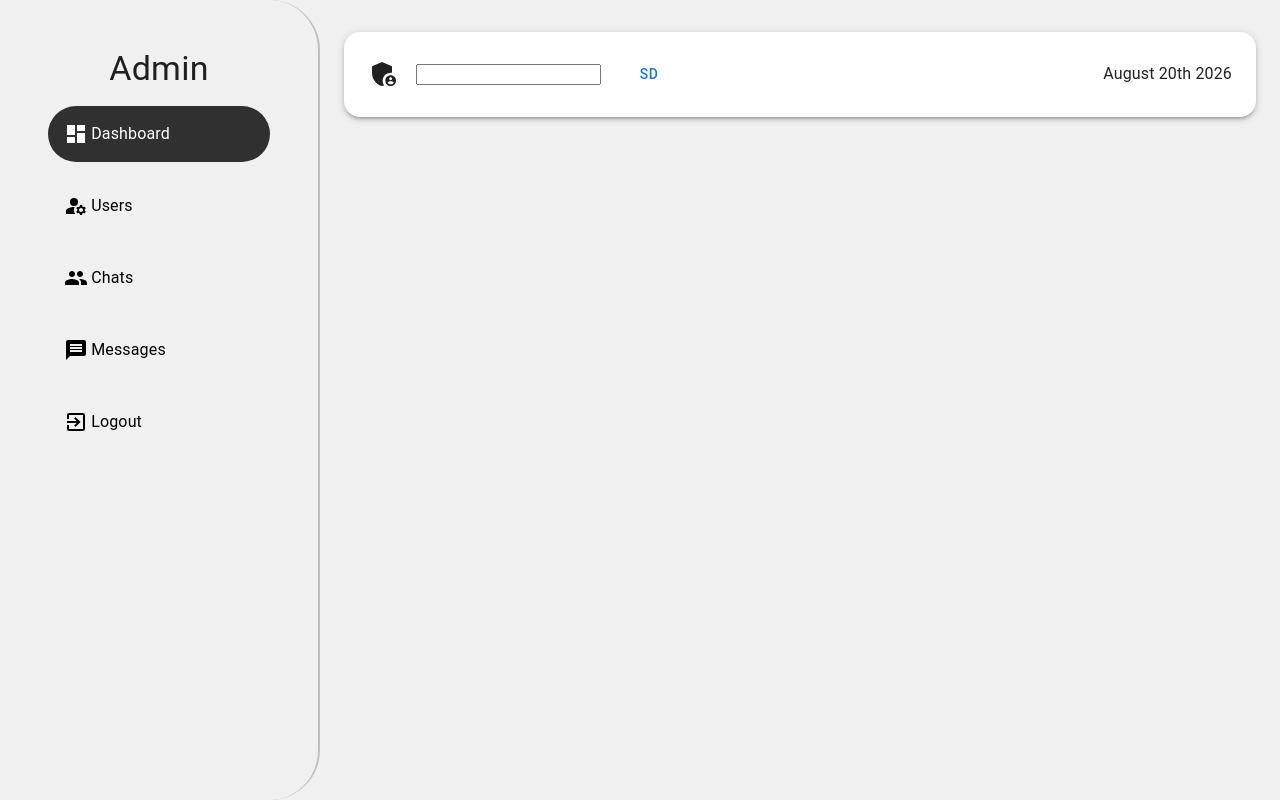
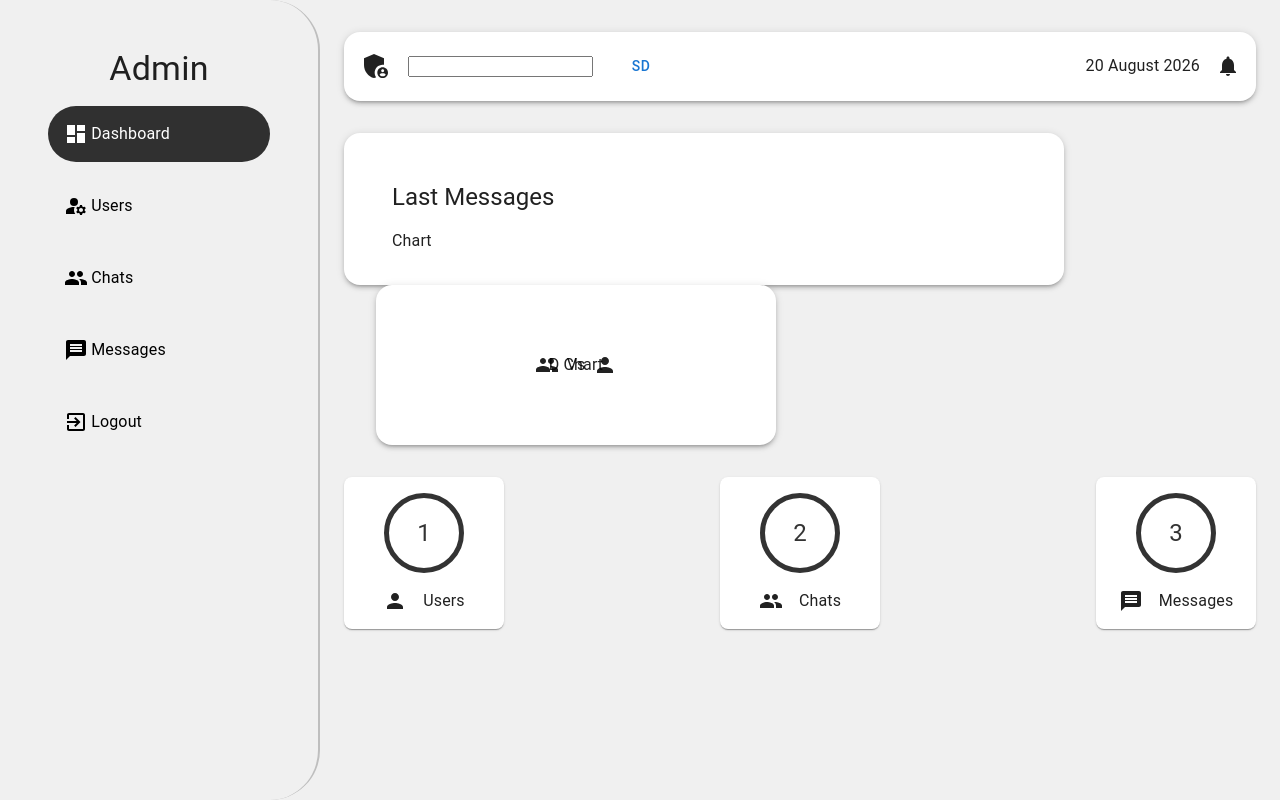
Before and after one commit to Bright-CodeHub/chat_app, a React (Vite) app: page /admin/dashboard in a window 1280 px wide. Built offline with nearby package versions, Linux system fonts and the light colour scheme.

Commit message:
dashboard page is complete

```diff
--- a/src/Pages/Admin/Dashboard.jsx
+++ b/src/Pages/Admin/Dashboard.jsx
@@ -1,15 +1,16 @@
 import React from 'react'
 import AdminLayout from '../../Components/layout/AdminLayout'
 import { Box, Button, Container, Paper, Stack, Typography } from '@mui/material'
-import { AdminPanelSettings as AdminPanelSettingsIcon } from '@mui/icons-material'
+import { AdminPanelSettings as AdminPanelSettingsIcon, Group as GroupIcon, Message as MessageIcon, Notifications as NotificationsIcon, Person as PersonIcon } from '@mui/icons-material'
 import moment from 'moment'
+import { black } from '../../Components/constants/color'
 
 const Dashboard = () => {
 
     const Appbar = (
         <Paper
             elevation={3}
-            sx={{ p: '1.5rem', margin: '2rem 0', borderRadius: '1rem' }}
+            sx={{ p: '1rem', margin: '2rem 0', borderRadius: '1rem' }}
         >
 
             <Stack direction={'row'} spacing={'1rem'} sx={{ alignItems: 'center' }} >
@@ -22,11 +23,27 @@ const Dashboard = () => {
 
                 <Box sx={{ flexGrow: 1 }}></Box>
 
-                <Typography> {moment().format('MMMM Do YYYY')}</Typography>
+                <Typography sx={{ display: { xs: 'none', sm: 'block' } }} > {moment().format('D MMMM YYYY')}</Typography>
+
+                <NotificationsIcon />
             </Stack>
 
         </Paper>
     )
+
+    const widgets = <Stack
+        direction={{ xs: 'column', sm: 'row' }}
+        sx={{
+            margin: '2rem 0',
+            alignItems: 'center',
+            justifyContent: 'space-between'
+        }}
+        spacing={'2rem'}
+    >
+        <Widget title={'Users'} value={1} Icon={<PersonIcon />} />
+        <Widget title={'Chats'} value={2} Icon={<GroupIcon />} />
+        <Widget title={'Messages'} value={3} Icon={<MessageIcon />} />
+    </Stack>
 
     return (
         <AdminLayout>
@@ -34,9 +51,90 @@ const Dashboard = () => {
 
                 {Appbar}
 
+                <Stack direction={'row'} spacing={'2rem'} sx={{ flexWrap: 'wrap' }} >
+                    <Paper
+                        elevation={3}
+                        sx={{
+                            width: '100%',
+                            maxWidth: '45rem',
+                            padding: '2rem 3rem',
+                            borderRadius: '1rem'
+                        }}>
+                        <Typography variant='h5' sx={{ margin: '1rem 0' }}>Last Messages</Typography>
+
+                        {'Chart'}
+                    </Paper>
+
+                    <Paper
+                        elevation={3}
+                        sx={{
+                            width: { xs: '100%', sm: '50%' },
+                            maxWidth: '25rem',
+                            display: 'flex',
+                            alignItems: 'center',
+                            justifyContent: 'center',
+                            padding: '1rem',
+                            borderRadius: '1rem',
+                            position: 'relative'
+
+                            , height: '10rem'
+                        }}>
+
+                        {'D Chart'}
+
+                        <Stack
+                            direction={'row'}
+                            spacing={'0.5rem'}
+                            sx={{
+                                width: '100%',
+                                height: '100%',
+                                alignItems: 'center',
+                                justifyContent: 'center',
+                                position: 'absolute'
+                            }}>
+                            <GroupIcon /> <Typography>Vs</Typography> <PersonIcon />
+
+                        </Stack>
+
+                    </Paper>
+
+                </Stack>
+
+                {widgets}
             </Container>
         </AdminLayout>
     )
 }
 
+const Widget = ({ title, value, Icon }) => {
+
+    return (
+        <Paper sx={{
+            p: '1rem 2rem',
+            margin: '2rem 0',
+            borderRadius: '0.5rem',
+            width: '10rem'
+        }}>
+            <Stack sx={{ alignItems: 'center' }} spacing={'1rem'} >
+                <Typography sx={{
+                    width: '5rem',
+                    height: '5rem',
+                    display: 'flex',
+                    alignItems: 'center',
+                    justifyContent: 'center',
+                    border: `5px solid ${black}`,
+                    borderRadius: '50%',
+                    color: black,
+                    fontSize: '1.5rem'
+
+                }}>{value}</Typography>
+                <Stack direction={'row'} sx={{ alignItems: 'center' }} spacing={'1rem'} >
+                    {Icon}
+                    <Typography>{title}</Typography>
+                </Stack>
+            </Stack>
+        </Paper>
+    )
+}
+
 export default Dashboard
```
